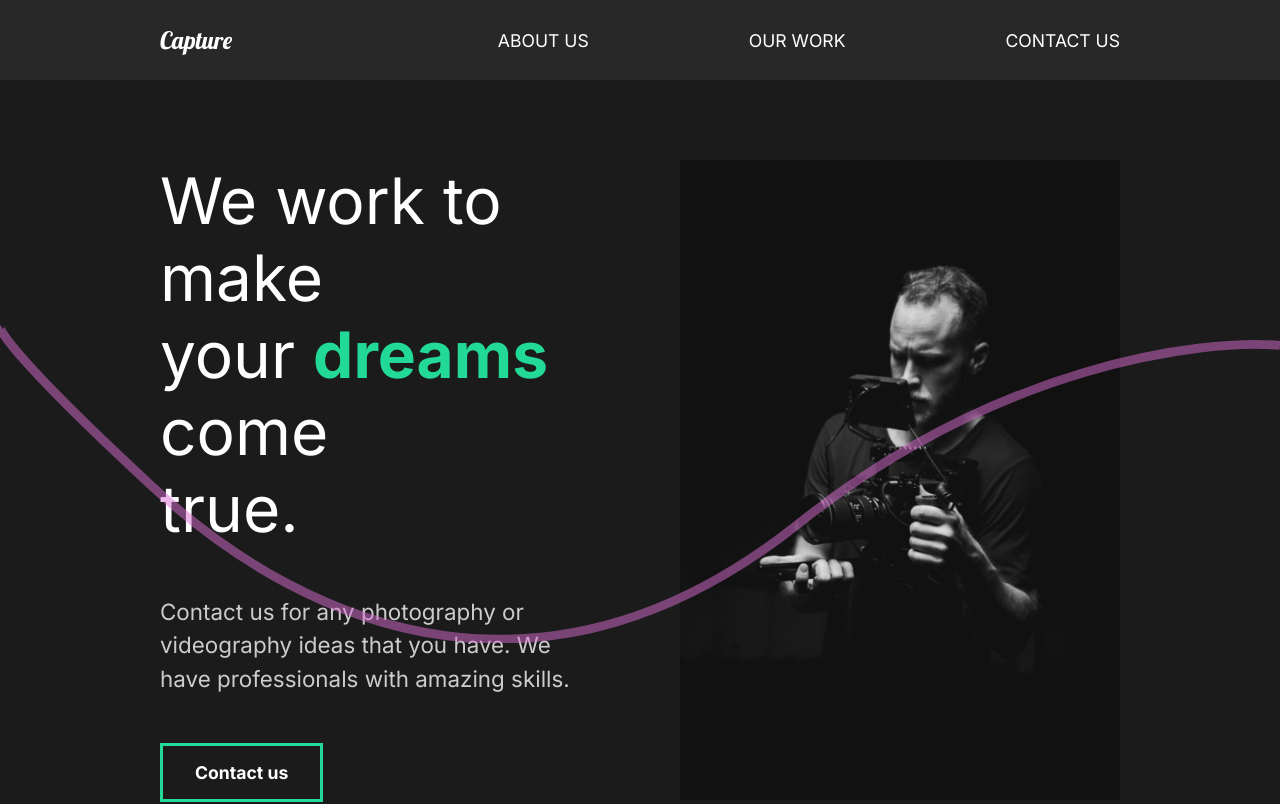
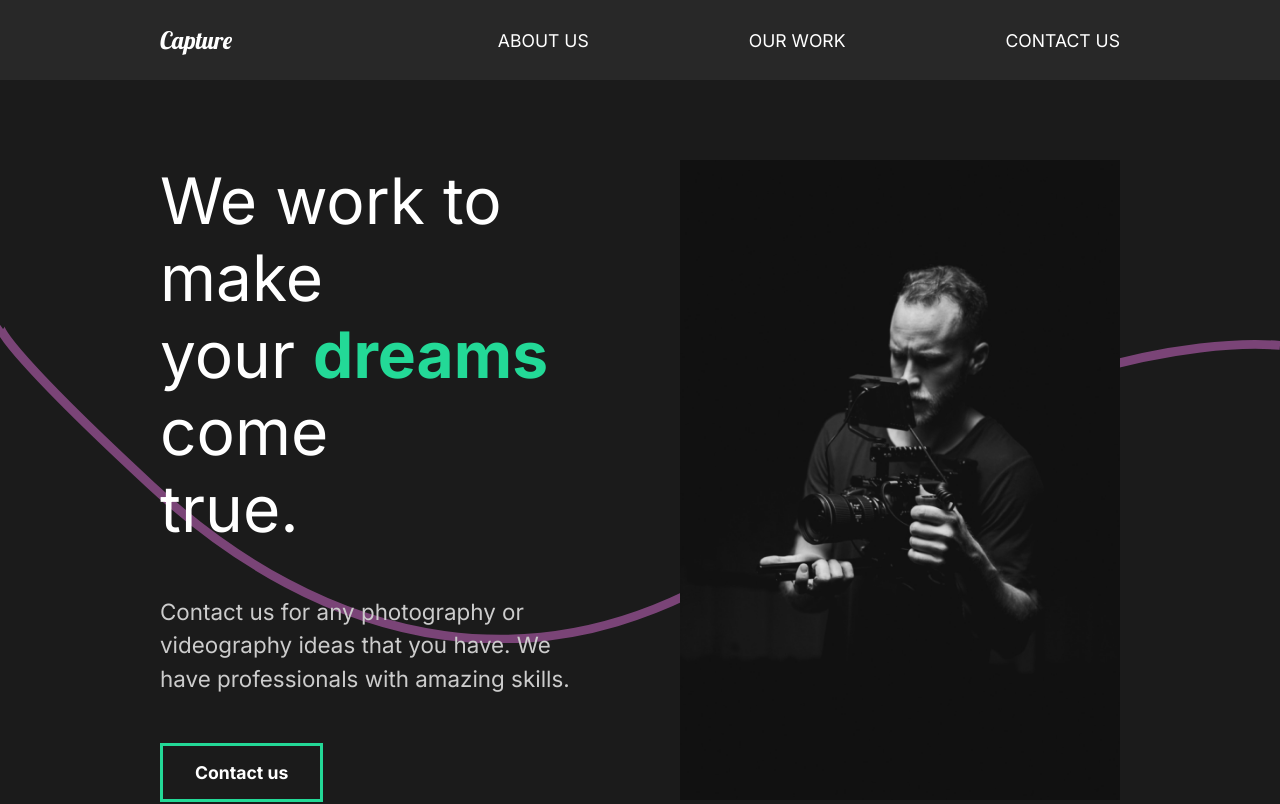
Before and after one commit to slawoe/react-exampleportfolio, a React (Create React App) app: page / in a window 1280 px wide. Shown: the top 804 px of the page. Built offline with nearby package versions, Linux system fonts and the light colour scheme.

Commit message:
Add z-indexes in styles.js and delete wave.svg in assets

```diff
--- a/src/styles.js
+++ b/src/styles.js
@@ -12,7 +12,8 @@ export const BasicLayout = styled.div`
 export const Description = styled.div`
   flex: 1;
   padding-right: 5rem;
-  h2 {
+  z-index: 2;
+  .index h2 {
     font-weight: lighter;
   }
 `;
@@ -20,6 +21,7 @@ export const Description = styled.div`
 export const Image = styled.div`
   flex: 1;
   overflow: hidden;
+  z-index: 2;
   img {
     width: 100%;
     height: 80vh;
```
Also changed, not shown: src/assets/img/wave.svg (deleted).
